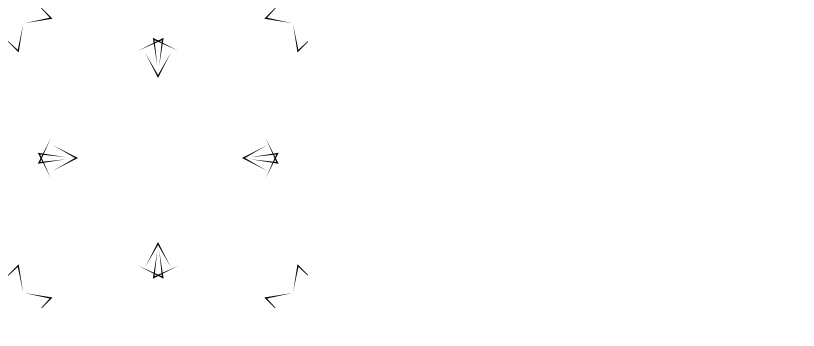
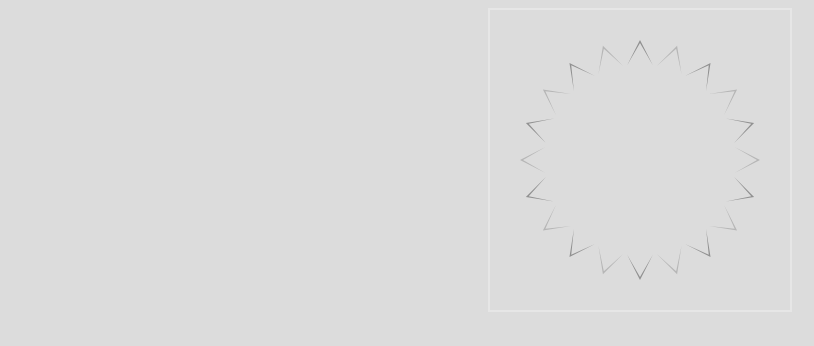
Before and after one commit to Krafalski/Boids, a plain HTML site: page index.html in a window 1280 px wide. Shown: the whole page, without its empty margins (0-814 px from the left). Drawn offline with Linux system fonts and the light colour scheme.

Commit message:
minor css formating/style

```diff
--- a/app.js
+++ b/app.js
@@ -7,11 +7,13 @@ document.addEventListener('DOMContentLoaded', () => {
   const container = document.querySelector('.container')
 
   const ctx = canvas.getContext('2d')
+  ctx.fillStyle = 'gainsboro'
+  ctx.fillRect(0, 0, canvas.width, canvas.height)
 
   container.appendChild(canvas)
   const flock = new Flock(20)
   const loop = () => {
-    setTimeout(loop, 20)
+    setTimeout(loop, 100)
     flock.updateFlock()
     ctx.save()
     ctx.clearRect(0, 0, canvas.width, canvas.height)
@@ -99,6 +101,12 @@ const drawingUtils = {
     context.lineTo((SideLength + 3) * Math.cos(a * 3), (SideLength + 3) * Math.sin(a * 3))
     context.lineTo(SideLength * Math.cos(a * 2), SideLength * Math.sin(a * 2))
     context.closePath()
+    if (context.fillStyle === '#b6b6b6') {
+      context.fillStyle = '#909090'
+    } else {
+      context.fillStyle = '#b6b6b6'
+    }
+
     context.fill()
     context.setTransform(1, 0, 0, 1, 0, 0) // reset the transform
     return true
--- a/index.html
+++ b/index.html
@@ -2,7 +2,7 @@
 <html lang="en" dir="ltr">
   <head>
     <meta charset="utf-8">
-    <title><Flocking</title>
+    <title>Flocking</title>
       <link rel="stylesheet" href="main.css">
       <script src="app.js" charset="utf-8"></script>
   </head>
--- a/main.css
+++ b/main.css
@@ -0,0 +1,15 @@
+body {
+  background: #dcdcdc;
+}
+
+.container {
+  width: 90%;
+  margin: auto;
+  display: flex;
+  justify-content: center;
+}
+
+canvas {
+  background: #dcdcdc;
+  border: 2px solid rgba(250, 250, 250, .3);
+}
```
